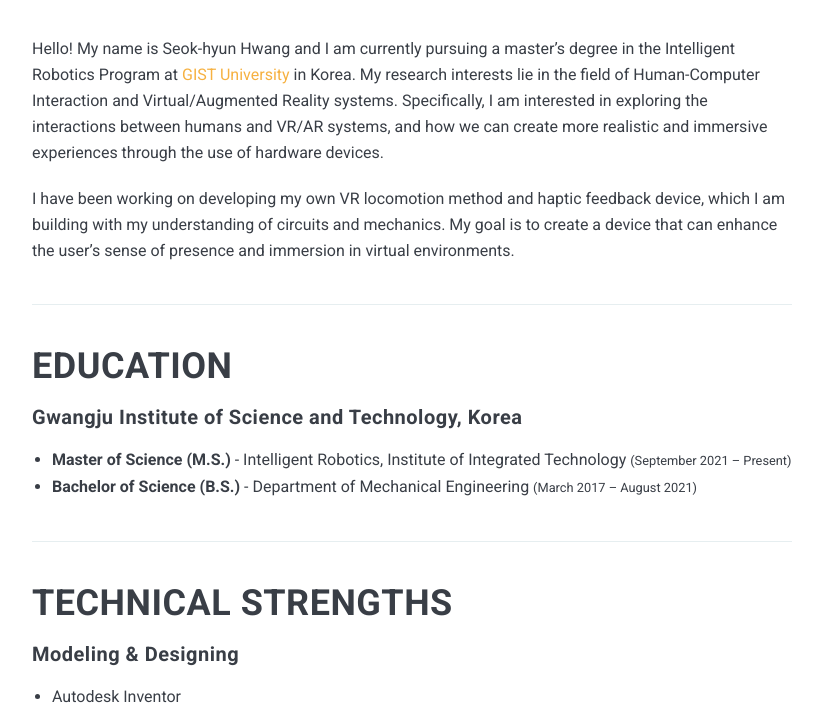
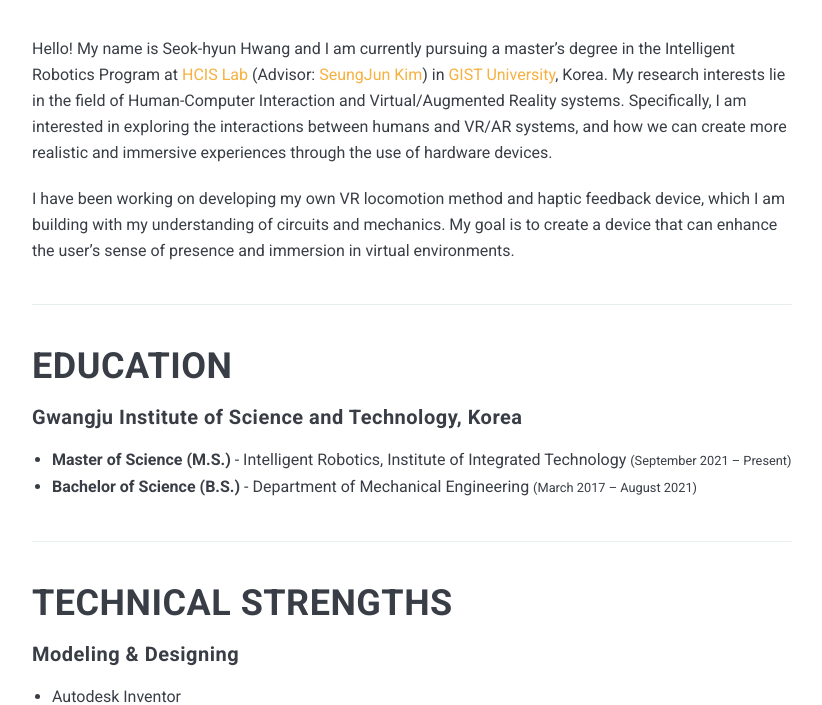
Before and after one commit to anoldhsh/anoldhsh.github.io, a Jekyll site: the page built from _pages/1about.md, in a window 1280 px wide and 900 px high, scrolled down 350 px, cut to the strip 195-900 px from the top of the window. Shown: the whole strip, without its empty margins (228-1050 px from the left). Built offline with Jekyll 4.4.1, drawn with Linux system fonts in a browser that asks for light colours; nearby versions of some CDN libraries.

```diff
--- a/_config.yml
+++ b/_config.yml
@@ -1,5 +1,5 @@
 baseurl: "" # the subpath of your site, e.g. /blog
-url: "" # the base hostname & protocol for your site, e.g. http://example.com
+url: "seokhyunhwang.com" # the base hostname & protocol for your site, e.g. http://example.com
 
 
 # Build settings
--- a/_pages/1about.md
+++ b/_pages/1about.md
@@ -5,7 +5,7 @@
 image: About.jpeg
 ---
 
-Hello! My name is Seok-hyun Hwang and I am currently pursuing a master's degree in the Intelligent Robotics Program at <a href="https://www.gist.ac.kr/en/main.html">GIST University</a> in Korea. My research interests lie in the field of Human-Computer Interaction and Virtual/Augmented Reality systems. Specifically, I am interested in exploring the interactions between humans and VR/AR systems, and how we can create more realistic and immersive experiences through the use of hardware devices.
+Hello! My name is Seok-hyun Hwang and I am currently pursuing a master's degree in the Intelligent Robotics Program at <a href="https://sites.google.com/view/gist-hcis-lab">HCIS Lab</a> (Advisor: <a href="https://scholar.google.co.kr/citations?user=AjfRd6wAAAAJ&hl">SeungJun Kim</a>) in <a href="https://www.gist.ac.kr/en/main.html">GIST University</a>, Korea. My research interests lie in the field of Human-Computer Interaction and Virtual/Augmented Reality systems. Specifically, I am interested in exploring the interactions between humans and VR/AR systems, and how we can create more realistic and immersive experiences through the use of hardware devices.
 
 I have been working on developing my own VR locomotion method and haptic feedback device, which I am building with my understanding of circuits and mechanics. My goal is to create a device that can enhance the user's sense of presence and immersion in virtual environments.
 
```
